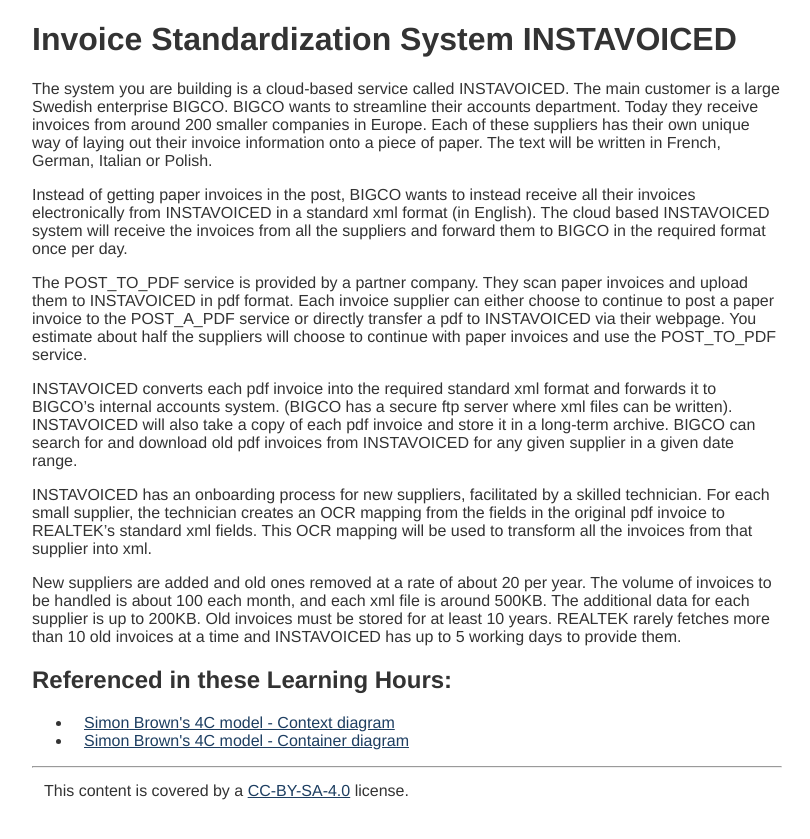
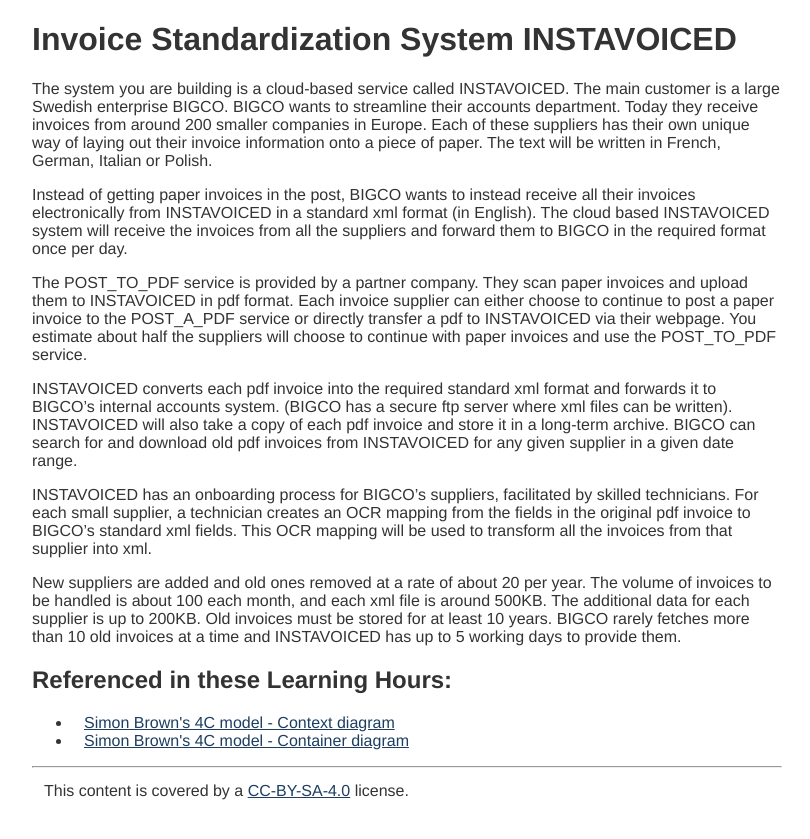
Before and after one commit to sammancoaching/website, a Jekyll site: the page built from _kata_descriptions/instavoiced.md, in a window 1280 px wide. Shown: the top 839 px of the page, without its empty margins (233-1043 px from the left). Built offline with Jekyll 4.4.1, drawn with Linux system fonts in a browser that asks for light colours.

Commit message:
improve instavoiced description

```diff
--- a/_kata_descriptions/instavoiced.md
+++ b/_kata_descriptions/instavoiced.md
@@ -13,6 +13,6 @@
 
 INSTAVOICED converts each pdf invoice into the required standard xml format and forwards it to BIGCO’s internal accounts system. (BIGCO has a secure ftp server where xml files can be written). INSTAVOICED will also take a copy of each pdf invoice and store it in a long-term archive. BIGCO can search for and download old pdf invoices from INSTAVOICED for any given supplier in a given date range.
 
-INSTAVOICED has an onboarding process for new suppliers, facilitated by a skilled technician. For each small supplier, the technician creates an OCR mapping from the fields in the original pdf invoice to REALTEK’s standard xml fields. This OCR mapping will be used to transform all the invoices from that supplier into xml.
+INSTAVOICED has an onboarding process for BIGCO's suppliers, facilitated by skilled technicians. For each small supplier, a technician creates an OCR mapping from the fields in the original pdf invoice to BIGCO's standard xml fields. This OCR mapping will be used to transform all the invoices from that supplier into xml.
 
-New suppliers are added and old ones removed at a rate of about 20 per year. The volume of invoices to be handled is about 100 each month, and each xml file is around 500KB. The additional data for each supplier is up to 200KB. Old invoices must be stored for at least 10 years. REALTEK rarely fetches more than 10 old invoices at a time and INSTAVOICED has up to 5 working days to provide them.
+New suppliers are added and old ones removed at a rate of about 20 per year. The volume of invoices to be handled is about 100 each month, and each xml file is around 500KB. The additional data for each supplier is up to 200KB. Old invoices must be stored for at least 10 years. BIGCO rarely fetches more than 10 old invoices at a time and INSTAVOICED has up to 5 working days to provide them.
```
